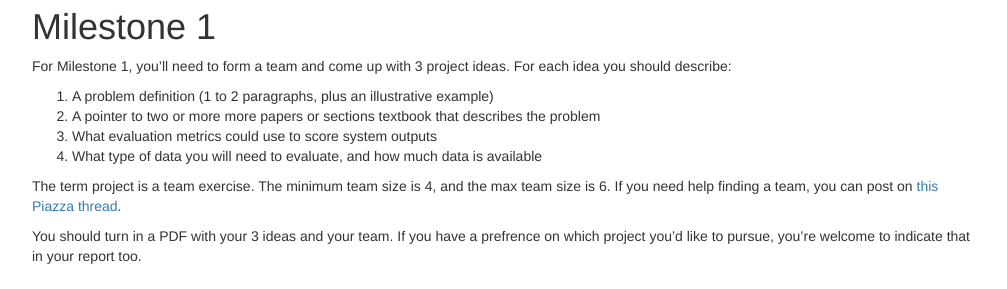
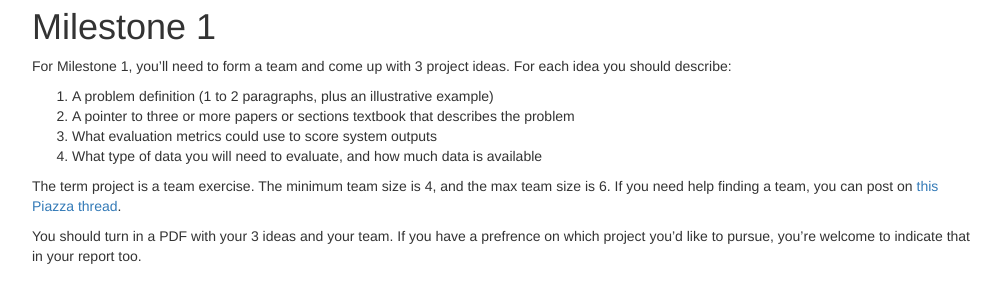
Before and after one commit to computational-linguistics-class/computational-linguistics-class.github.io, a Jekyll site: the page built from term-project.md, in a window 1280 px wide and 900 px high, scrolled down 790 px. Shown: the part 152-441 px from the top of the window, without its empty margins (233-1240 px from the left). Built offline with Jekyll 4.4.1, drawn with Linux system fonts in a browser that asks for light colours; nearby versions of some CDN libraries; a script that is not in the unit is left out; comment, search, counter and statistics services are not loaded.

Commit message:
Update term-project.md

```diff
--- a/term-project.md
+++ b/term-project.md
@@ -90,7 +90,7 @@ Here's a provisional list of the deliverables that you'll need to submit at the
 
 For Milestone 1, you'll need to form a team and come up with 3 project ideas.  For each idea you should describe:
 1. A problem definition (1 to 2 paragraphs, plus an illustrative example)
-1. A pointer to two or more more papers or sections textbook that describes the problem
+1. A pointer to three or more papers or sections textbook that describes the problem
 1. What evaluation metrics could use to score system outputs
 1. What type of data you will need to evaluate, and how much data is available
 
```
